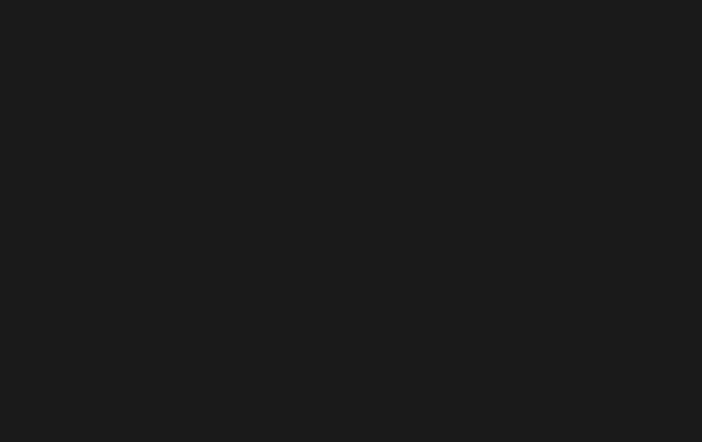
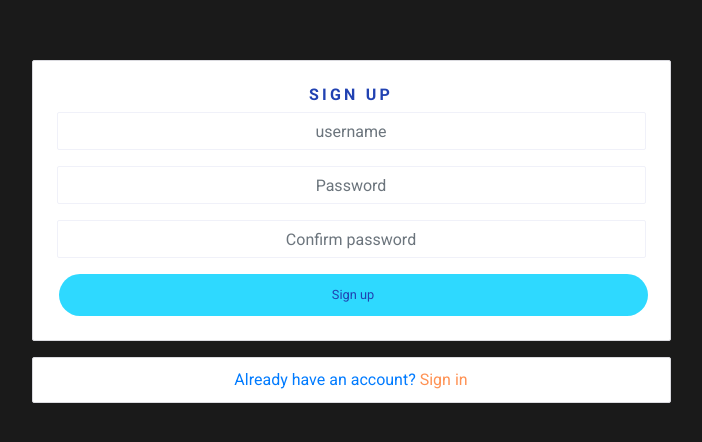
Before and after one commit to zimmoc/tastehub, a React (Create React App) app: page /signup in a window 1280 px wide. Shown: the part 152-594 px from the top of the page, without its empty margins (289-991 px from the left). Built offline with nearby package versions, Linux system fonts and the light colour scheme.

Commit message:
Add SignUpForm page

```diff
--- a/src/App.js
+++ b/src/App.js
@@ -3,12 +3,15 @@
 import HomePage from './pages/HomePage';
 import css from './styles/App.module.css';
 import './api/axiosDefaults';
+import SignUpForm from './pages/auth/SignUpForm';
 
 function App() {
   return (
     <div className={css.App}>
       <Switch>
         <Route exact path="/" render={() => <HomePage />} />
+        <Route exact path="/signup" render={() => <SignUpForm />} />
+        <Route render={() => <p>Page not found</p>} />
       </Switch>
     </div>
   );
--- /dev/null
+++ b/src/pages/auth/SignUpForm.js
@@ -0,0 +1,64 @@
+import React from 'react';
+import { Link } from 'react-router-dom';
+
+import styles from '../../styles/SignInUpForm.module.css';
+import appStyles from '../../styles/App.module.css';
+import btnStyles from '../../styles/Button.module.css';
+
+import { Form, Button, Image, Col, Row, Container } from 'react-bootstrap';
+
+const SignUpForm = () => {
+  return (
+    <Row className={styles.Row}>
+      <Col className="my-auto py-2 p-md-2" md={{ span: 6, offset: 3 }}>
+        <Container className={`${appStyles.Content} p-4 `}>
+          <h1 className={styles.Header}>sign up</h1>
+
+          <Form>
+            <Form.Group controlId="username">
+              <Form.Label className="d-none">Username</Form.Label>
+              <Form.Control
+                className={styles.Input}
+                type="text"
+                placeholder="username"
+                name="username"
+              />
+            </Form.Group>
+
+            <Form.Group controlId="password1">
+              <Form.Label className="d-none">Password</Form.Label>
+              <Form.Control
+                className={styles.Input}
+                type="password"
+                placeholder="Password"
+                name="password1"
+              />
+            </Form.Group>
+            <Form.Group controlId="password2">
+              <Form.Label className="d-none">Confirm password</Form.Label>
+              <Form.Control
+                className={styles.Input}
+                type="password"
+                placeholder="Confirm password"
+                name="password2"
+              />
+            </Form.Group>
+
+            <Button
+              className={`${btnStyles.Button} ${btnStyles.Wide} ${btnStyles.Bright}`}
+              type="submit">
+              Sign up
+            </Button>
+          </Form>
+        </Container>
+        <Container className={`mt-3 ${appStyles.Content}`}>
+          <Link className={styles.Link} to="/signin">
+            Already have an account? <span>Sign in</span>
+          </Link>
+        </Container>
+      </Col>
+    </Row>
+  );
+};
+
+export default SignUpForm;
--- a/src/styles/App.module.css
+++ b/src/styles/App.module.css
@@ -5,3 +5,10 @@
     color: #fff;
     padding-top: 24px;
 }
+
+.Content {
+    background-color: #ffffff;
+    padding: 10px;
+    border-radius: 2px;
+    border: 1px solid #dadadf;
+}
--- /dev/null
+++ b/src/styles/Button.module.css
@@ -0,0 +1,69 @@
+.Button {
+    font-size: 0.8rem;
+    align-self: center;
+    border-radius: 100px;
+    border-color: transparent;
+    padding: 4px 10px;
+    margin-left: 2px;
+    margin-right: 2px;
+    min-width: 75px;
+}
+
+.Button:hover {
+    opacity: 0.8;
+    border-color: transparent;
+    cursor: pointer;
+}
+
+.Button:hover:active {
+    background-color: #2142b2 !important;
+}
+
+.Button:active {
+    background-color: #2142b2 !important;
+}
+
+.Button:focus {
+    background-color: #2142b2;
+}
+
+.Wide {
+    padding: 10px 50px;
+    width: 100%;
+}
+
+.Blue,
+.BlueOutline:hover,
+.Bright:hover {
+    background-color: #2142b2;
+    color: #ffffff;
+}
+
+.BlueOutline,
+.Blue:hover {
+    /* border: 1px solid #2142b2; */
+    background-color: #ffffff;
+    color: #2142b2;
+}
+
+.Black,
+.BlackOutline:hover {
+    /* background-color: #242a3d;
+  color: white; */
+    background-color: #242a3d;
+    color: aliceblue;
+}
+
+.Black:hover,
+.BlackOutline {
+    /* background-color: #dadadf;
+  color: #242a3d;
+  border-color: #242a3d; */
+    background-color: aliceblue;
+    color: #242a3d;
+}
+
+.Bright {
+    background-color: #2ed9ff;
+    color: #2142b2;
+}
--- /dev/null
+++ b/src/styles/SignInUpForm.module.css
@@ -0,0 +1,48 @@
+.Row {
+    height: calc(100vh - 81px);
+    color: black;
+}
+
+.Input {
+    background: #ffffff;
+    border: 1px solid #f0f1f9;
+    box-sizing: border-box;
+    border-radius: 2px;
+    color: #7177a1;
+    text-align: center;
+    padding: 10px;
+}
+
+.Header {
+    font-style: normal;
+    font-weight: bold;
+    font-size: 16px;
+    line-height: 19px;
+    text-align: center;
+    letter-spacing: 0.2em;
+    text-transform: uppercase;
+    color: #2142b2;
+}
+
+.Link {
+    text-decoration: none;
+    text-align: center;
+    display: block;
+    margin: auto;
+}
+
+.Link span {
+    color: #ff9254;
+}
+
+.Container {
+    padding: 30px 10px;
+}
+
+.SignInCol {
+    height: 320px;
+}
+
+.SignUpCol {
+    height: 375px;
+}
--- a/src/styles/TopBar.module.css
+++ b/src/styles/TopBar.module.css
@@ -3,6 +3,7 @@
     font-size: 15px;
     font-weight: 400;
     color: #B0B0B0;
+    text-decoration: none;
 }
 
 .SortBy {
```
